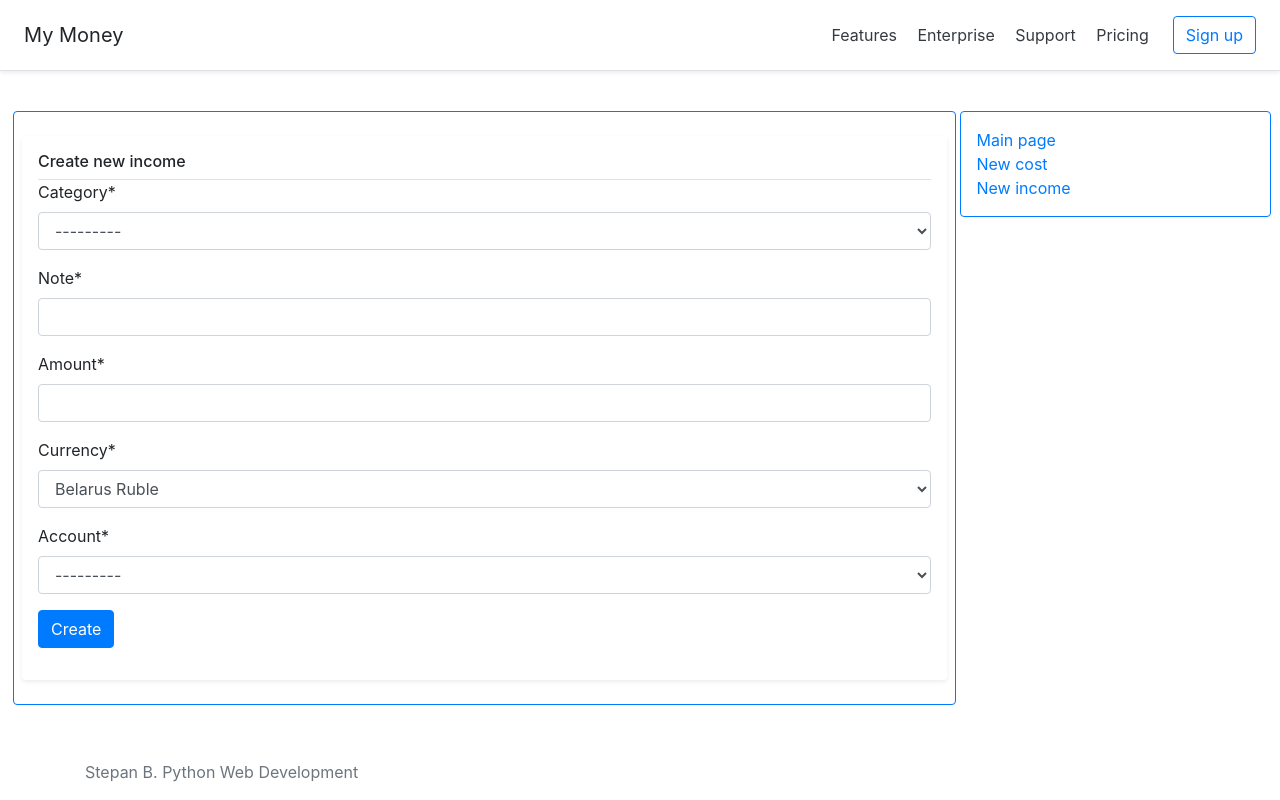
After one commit to balstepan/myMoney, a Django app: page /wallet/income/create/ in a window 1280 px wide. The commit adds this page. Run offline with Django 3.2, Linux system fonts and the light colour scheme; data that the repository does not hold is empty; some libraries are stand-ins or nearby versions.

Commit message:
Add creation of Income operation

```diff
--- a/wallet/forms.py
+++ b/wallet/forms.py
@@ -13,3 +13,9 @@ class CostForm(forms.ModelForm):
     class Meta:
         model = models.Cost
         fields = ('category', 'note', 'value', 'currency', 'account')
+
+
+class IncomeForm(forms.ModelForm):
+    class Meta:
+        model = models.Income
+        fields = ('category', 'note', 'value', 'currency', 'account')
--- a/wallet/models.py
+++ b/wallet/models.py
@@ -102,8 +102,8 @@ class IncomeCategory(models.Model):
         return self.name
 
     def get_absolute_url(self):
-        return reverse('wallet:income_category_details',
-                       args=[self.id])
+        return reverse('wallet:incomecategory_details',
+                       args=[self.user.pk, self.slug])
 
 
 class Income(models.Model):
--- a/wallet/templates/base.html
+++ b/wallet/templates/base.html
@@ -44,8 +44,9 @@
        <div class="col-sm-3 pr-sm-0 pl-sm-1">
            <div class="p-3 border border-primary rounded">
                 {% block menu %}
-                    <a href="{% url 'wallet:all_cost_categories' %}">Main page</a>
-                    <a href="{% url 'wallet:cost_create' %}">New cost</a>
+                    <a href="{% url 'wallet:all_cost_categories' %}">Main page</a><br>
+                    <a href="{% url 'wallet:cost_create' %}">New cost</a><br>
+                    <a href="{% url 'wallet:income_create' %}">New income</a>
                 {% endblock %}
             </div>
        </div>
--- /dev/null
+++ b/wallet/templates/incomes/create.html
@@ -0,0 +1,16 @@
+{% extends "base.html" %}
+
+{% load crispy_forms_tags %}
+
+{% block title %} Create Income {% endblock %}
+
+{% block content %}
+    <div class="my-3 p-3 bg-white rounded shadow-sm">
+    <h6 class="border-bottom border-gray pb-2 mb-0">Create new income</h6>
+    <form action="." method="post">
+        {{ form|crispy }}
+        {% csrf_token %}
+        <button type="submit" class="btn btn-primary">Create</button>
+    </form>
+    </div>
+{% endblock %}
--- a/wallet/urls.py
+++ b/wallet/urls.py
@@ -9,6 +9,10 @@ urlpatterns = [
     path('<int:user_id>/costcategory/<slug:slug>/',
          views.CostCategory.as_view(),
          name='costcategory_details'),
+    path('<int:user_id>/incomecategory/<slug:slug>/',
+         views.IncomeCategory.as_view(),
+         name='incomecategory_details'),
     path('costcategory/create/', views.CreateCostCategory.as_view(), name='costcategory_create'),
     path('cost/create/', views.Cost.as_view(), name='cost_create'),
+    path('income/create/', views.Income.as_view(), name='income_create'),
     ]
--- a/wallet/views.py
+++ b/wallet/views.py
@@ -70,6 +70,18 @@ class CreateCostCategory(View):
                           {'category': new_category})
 
 
+class IncomeCategory(View):
+
+    def get(self, request, user_id, slug, days=30):
+        category = get_object_or_404(models.IncomeCategory, slug=slug,
+                                     user=get_object_or_404(models.User, pk=user_id))
+        incomes = category.incomes.filter(created_at__gt=datetime.now()-timedelta(days=days)).order_by('-created_at')
+        return render(request,
+                      'incomeCategories/incomecategory_detail.html',
+                      {'category': category,
+                       'incomes': incomes})
+
+
 class Cost(View):
     def get(self, request):
         cost_form = forms.CostForm()
@@ -88,3 +100,23 @@ class Cost(View):
             return redirect(new_cost.category,
                             user_id=new_cost.user.pk,
                             slug=new_cost.category.slug)
+
+
+class Income(View):
+    def get(self, request):
+        income_form = forms.IncomeForm()
+        return render(request,
+                      'incomes/create.html',
+                      {'form': income_form})
+
+    def post(self, request):
+        income_form = forms.IncomeForm(request.POST)
+        if income_form.is_valid():
+            new_income = income_form.save(commit=False)
+            new_income.user = request.user
+            new_income.account.balance += new_income.value
+            new_income.save()
+            new_income.account.save()
+            return redirect(new_income.category,
+                            user_id=new_income.user.pk,
+                            slug=new_income.category.slug)
```
Also changed, not shown: wallet/templates/incomeCategories/incomecategory_detail.html (added, +45 -0 lines).
